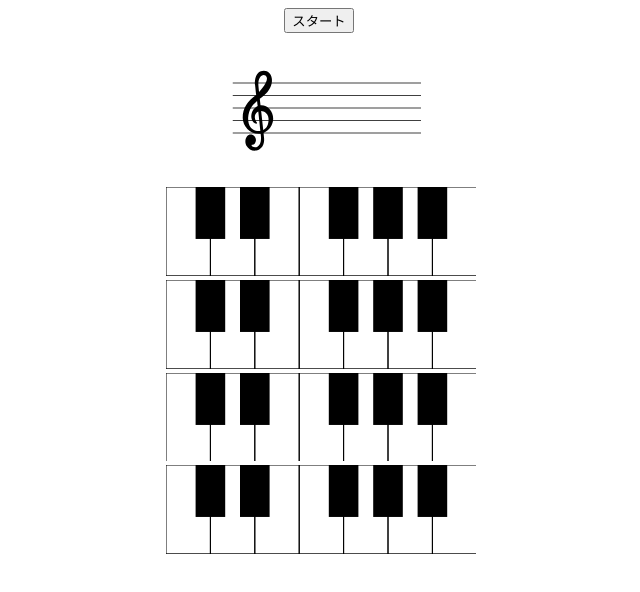
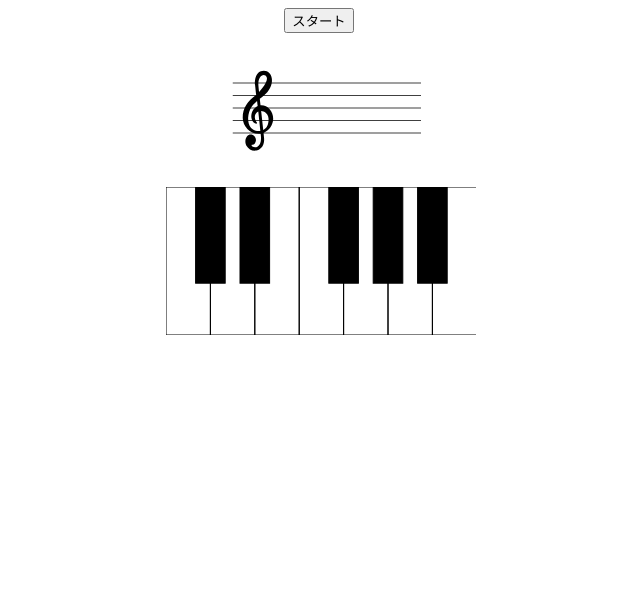
Before and after one commit to kamojun/musicnotes, a React app: page / in a window 1280 px wide. Shown: the top 592 px of the page, without its empty margins (319-959 px from the left). Built offline with nearby package versions, Linux system fonts and the light colour scheme.

Commit message:
音符をmidiにしてコード整理(それだけで2時間...)

```diff
--- a/src/component/keyboard.jsx
+++ b/src/component/keyboard.jsx
@@ -3,32 +3,58 @@ import React from 'react';
 // クリックされた時に何をするかは知らないキーボード
 export default function KeyBoard({onClick, keyNums}){
   const mag = 3.7;
-  const height_mag = .6
-  const sizes = {
+  const whitesizes = {
     width: 12*mag,
-    height: 40*mag*height_mag,
+    height: 40*mag,
+  }
+  const blacksizes = {
     offset: 8*mag,
-    blackWidth: 8*mag,
-    blackHeight: 26*mag*height_mag*.9,
+    width: 8*mag,
+    height: 26*mag,
+    whiteWidth: whitesizes.width,
+  }
+  const keysize = {
+    width: whitesizes.width*7*keyNums.length,
+    height: whitesizes.height,
   }
   return(<div style={{display: "inline-block", width:"100%"}}>
-    <svg height={sizes.height} width={sizes.width*7*keyNums.length}>
-      {keyNums.map((i,j)=>
-        <_keys id={i} key={j} x={sizes.width*7*j} onClick={onClick} {...sizes}/>
+    <svg {...keysize}>
+      {keyNums.map((octaveMidi, j) =>
+        <g key={j} onClick={onClick}>
+          <WhiteKeys x={keysize.width*j} {...{octaveMidi, ...whitesizes}}/>
+          <BlackKeys x={keysize.width*j} {...{octaveMidi, ...blacksizes}}/>
+        </g>
       )}
     </svg>
   </div>)
 }
 
-function _keys({id, x, width, height, offset, blackWidth, blackHeight, onClick}){return(
-  <g onClick={onClick}>
-    {[...Array(7).keys()].map(i=>
-    <rect data-num={id*10+i+1} className="whiteKey" key={i} x={x+i*width} y="0" width={width} height={height}
-      fill="none" stroke="black" strokeWidth="1"/>
-    )}
-    {[0,1,3,4,5].map(i=>
-      <rect data-num={id*10+i+1.5} className="blackKey" key={i} x={x+offset+i*width} y="0" width={blackWidth} height={blackHeight}
-      fill="black"/>
-    )}
-  </g>
-)}
+function PianoKey(props){
+  const {midi, color, ...others} = props;
+  return(
+    <rect
+      {...others}
+      className="pianokey"
+      data-midi={midi}
+      y="0" fill={color==="white" ? "none" : "black"} stroke="black" strokeWidth="1"
+    />
+  )
+}
+function WhiteKeys({x, width, height, octaveMidi}){
+  const whiteKeyMidi = [0,2,4,5,7,9,11]
+  const position = [0,1,2,3,4,5,6]
+  return(
+    <g>
+      {position.map((p, i)=><PianoKey key={i} color="white" midi={whiteKeyMidi[i]+octaveMidi} {...{width, height}} x={x+p*width}/>)}
+    </g>
+  )
+}
+function BlackKeys({x, width, height, octaveMidi, offset, whiteWidth}){
+  const blackKeyMIDI = [1,3,6,8,10]
+  const position = [0,1,3,4,5]
+  return(
+    <g>
+      {position.map((p, i)=><PianoKey key={i} color="black" midi={blackKeyMIDI[i]+octaveMidi} {...{width, height}} x={x+p*whiteWidth+offset}/>)}
+    </g>
+  )
+}
--- a/src/component/notes.jsx
+++ b/src/component/notes.jsx
@@ -98,16 +98,15 @@ function ShortLine({height, width, xdiv=0}){return(
   </g>
 )}
 const floormax = h => Math.max(0, Math.floor(h))
-function WrittenNote({note}){
-  if(note===null){
+function WrittenNote({midi}){
+  if(midi===null){
     return null
   }
   else{
-    const [height_of_0, space,x_position] = [650, 50,700]
-    const scale = Math.floor(note/10)
-    const inner = note - 10*scale
-    const abs = scale*7 + inner
-    const height = height_of_0 - abs*space
+    const [height_of_0, key_space, octave_space, x_position] = [2350, -50, -350, 700]
+    const key = midi % 12
+    const octave = Math.floor(midi/12)
+    const height = height_of_0 + [0,0,1,1,2,3,3,4,4,5,5,6][key]*key_space + octave*octave_space
     const shortlines_up = [...Array(floormax((100-height)/100)).keys()].map(i => -100*i)
     const shortlines_down = [...Array(floormax((height-500)/100)).keys()].map(i => 600+100*i)
     return(
@@ -122,8 +121,8 @@ function WrittenNote({note}){
     )
   }
 }
-export default function Notes({note}){return(
+export default function Notes({midi}){return(
   <GCrefWithLines>
-    <WrittenNote note={note} />
+    <WrittenNote {...{midi}} />
   </GCrefWithLines>
 )}
--- a/src/container/keyboard.jsx
+++ b/src/container/keyboard.jsx
@@ -3,7 +3,7 @@ import KeyBoard from '../component/keyboard.jsx'
 
 // クリックされたら、REPLYというアクションを送るようにしたもの
 function mapDispatchToProps(dispatch) {
-  return { onClick: e=>dispatch({type: "REPLY", response: e.target.dataset.num})}
+  return { onClick: e=>dispatch({type: "REPLY", response: e.target.dataset.midi})}
 }
 
 export default connect(null, mapDispatchToProps)(KeyBoard) // こうすると、propsにはdispatchのみ入る。なぜだか。
--- a/src/container/notes.jsx
+++ b/src/container/notes.jsx
@@ -6,7 +6,7 @@ import Notes from '../component/notes.jsx'
 // を渡しますよ、ということ。この場合だとそうなるが
 // 実際はstateをそのまま渡さなくても、いくらか加工して渡せる
 function mapStateToProps({question:{problems}}) {
-  return {note:problems.length > 0 ? problems[0].problem : null}
+  return {midi:problems.length > 0 ? problems[0].problem : null}
 }
 
 export default connect(mapStateToProps)(Notes);
--- a/src/index.jsx
+++ b/src/index.jsx
@@ -7,7 +7,6 @@ import {Provider} from 'react-redux'
 import reducer from './reducer'
 
 import KeyBoard from './container/keyboard'
-import Problem from './container/problem'
 import Timer from './container/timer2'
 import Notes from './container/notes'
 
@@ -27,13 +26,7 @@ render(
   <Provider store={store}>
     <Timer defaultText=""/>
     <Notes />
-    <KeyBoard keyNums={[2]}/>
-    <br/>
-    <KeyBoard keyNums={[1]}/>
-    <br/>
     <KeyBoard keyNums={[0]}/>
-    <br/>
-    <KeyBoard keyNums={[-1]}/>
   </Provider>,
   document.getElementById('app')
 )
--- a/src/reducer/question.js
+++ b/src/reducer/question.js
@@ -1,10 +1,12 @@
 function createProblems(num){
   // return [...Array(num).keys()].map(i=>({problem: i+1, answer:`0,${i+1}`}))
   // return [...Array(num)].map(_ => GetRandom(NoteNums)).map(i => ({problem: i, answer:`${i}`}))
-  return [...Permutation(NoteNums, null)].map(i => ({problem: i, answer:`${i}`}))
+  return [...Permutation(Midis, null)].map(i => ({problem: i, answer:`${i%12}`}))   // 問題はmidi, answerはkey
 }
 
-const NoteNums = [-6,-5,-4,-3,-6,-5,-4,-3,1,2,3,4,5,6,7,11,12,13,14,15,16,17,21,22,23,14,15,16,17,21,22,23]
+// const NoteNums = [-6,-5,-4,-3,-6,-5,-4,-3,1,2,3,4,5,6,7,11,12,13,14,15,16,17,21,22,23,14,15,16,17,21,22,23]
+const octave = [0,2,4,5,7,9,11]
+const Midis = [53,55,57,59,53,55,57,59,...octave.map(i=>i+60),...octave.map(i=>i+72),84,86,88,...octave.map(i=>i+72),84,86,88,]
 function GetRandom(arr){
   const len = arr.length
   const index = Math.max(0, Math.min(len, Math.floor(len*Math.random())))
--- a/src/style.css
+++ b/src/style.css
@@ -1,8 +1,8 @@
-.whiteKey,.blackKey{
+.pianokey{
   pointer-events: all;
 }
 
-.whiteKey:hover,.blackKey:hover{
+.pianokey:hover{
   fill: red;
 }
 
```
